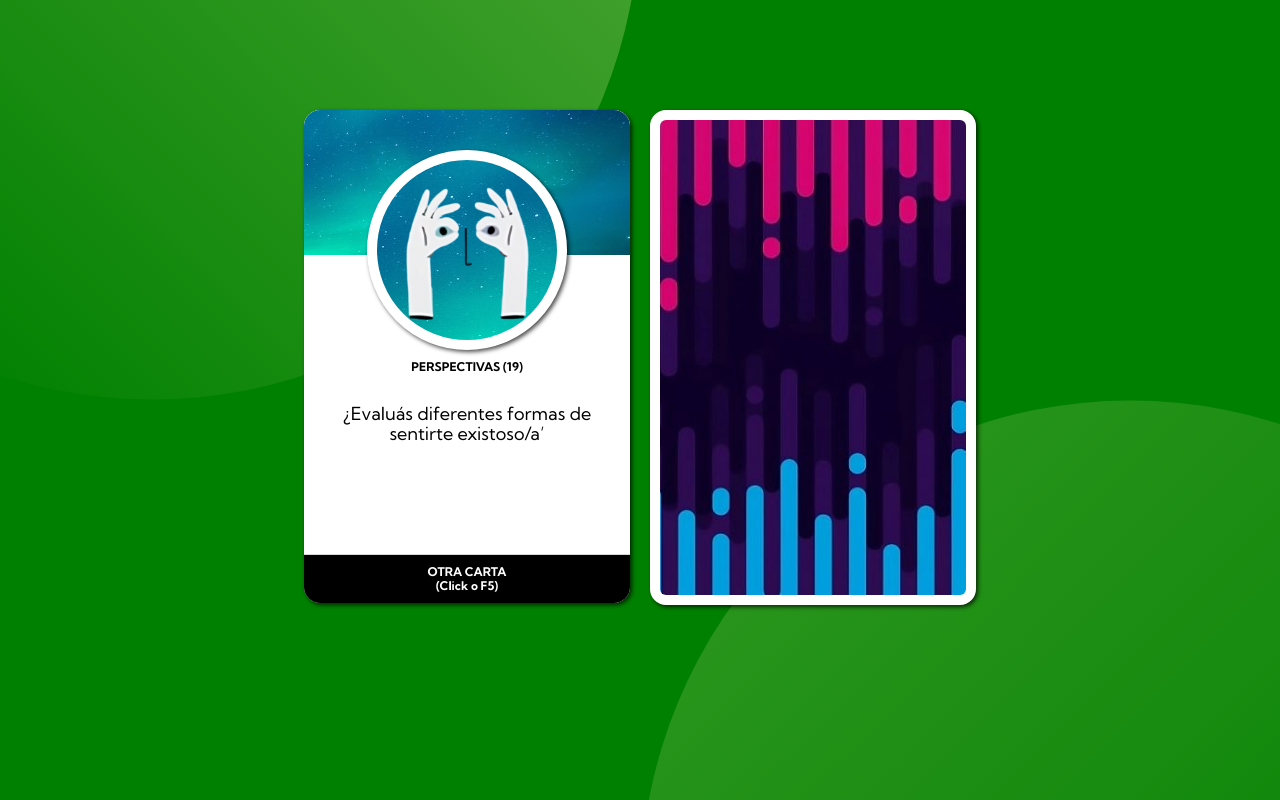
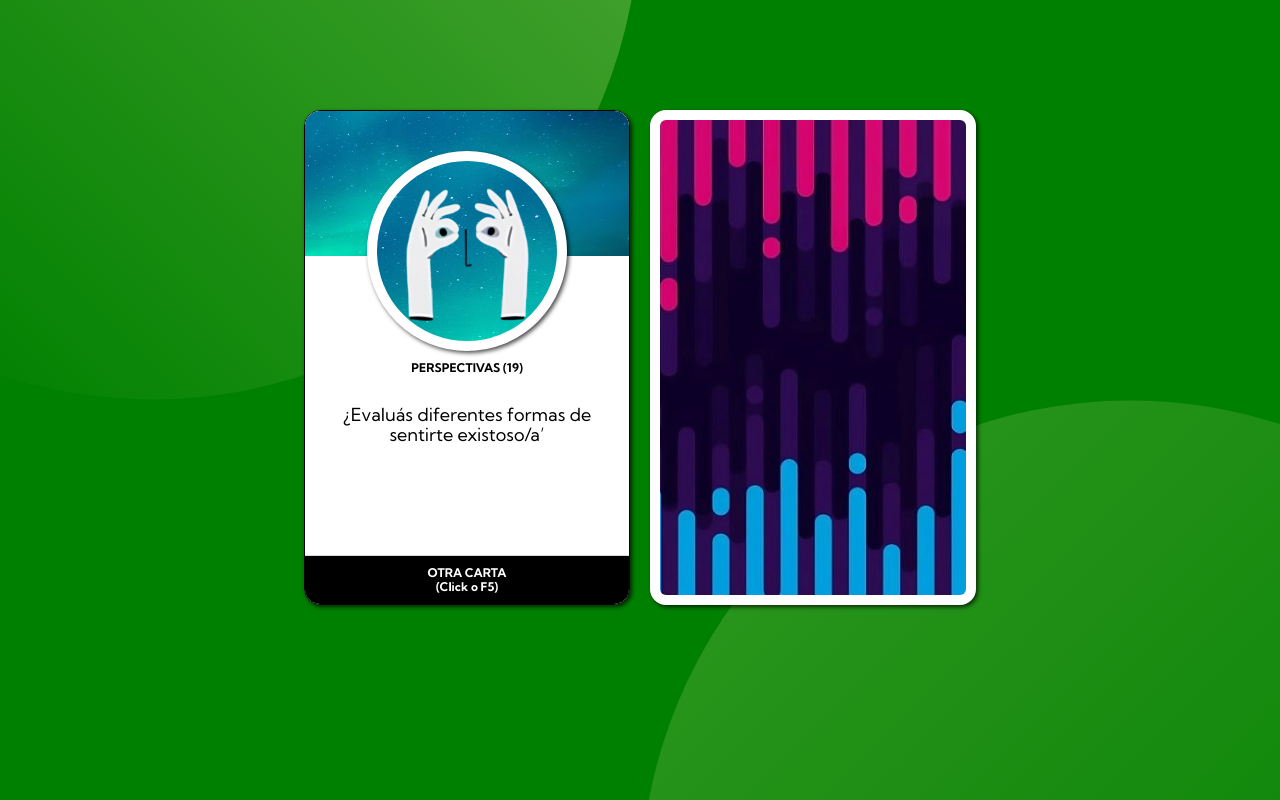
Before and after one commit to katto-dev/into-words, a plain HTML site: page index.html in a window 1280 px wide. Drawn offline with Linux system fonts and the light colour scheme.

Commit message:
Update estilos.css

```diff
--- a/css/estilos.css
+++ b/css/estilos.css
@@ -39,7 +39,7 @@ article {
 /* CARD COVER */
 .card-cover {
   background-color: white;
-  /*border: 1px solid yellow;*/
+  border: 1px solid black;
   border-radius: 16px;
   box-shadow: 2px 2px 4px rgba(0, 0, 0, 0.7);
   overflow: hidden;
```
